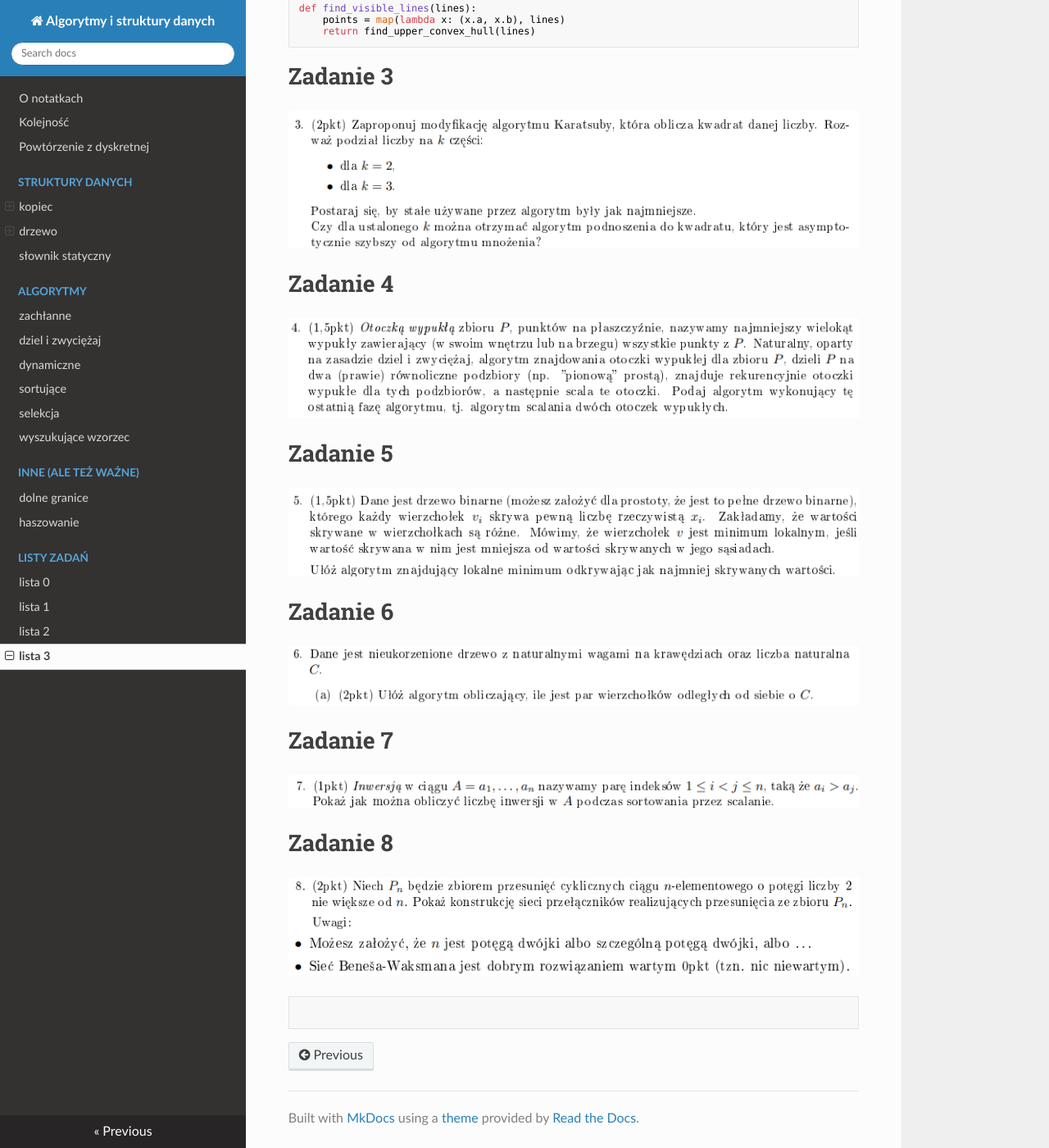
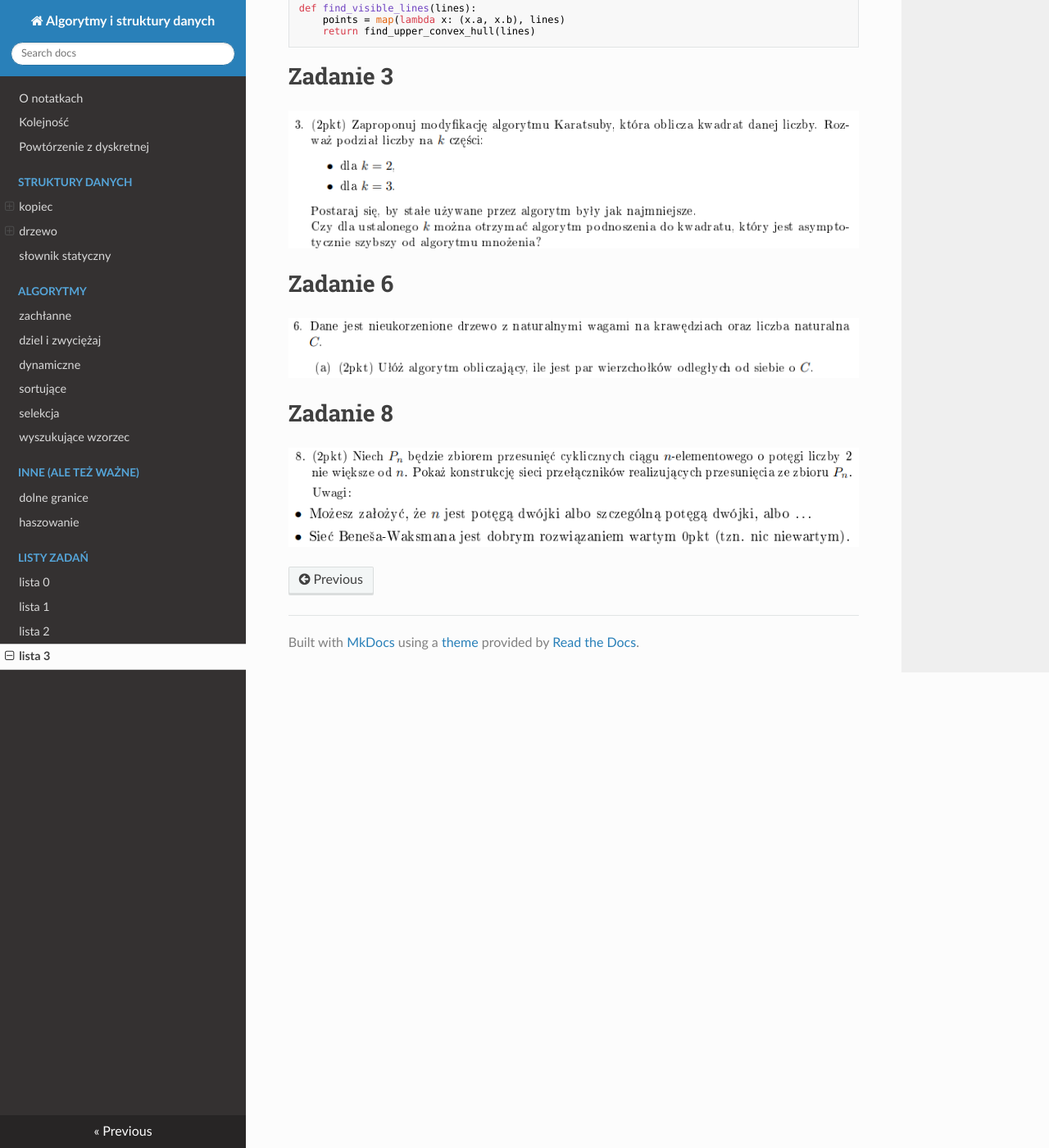
Before and after one commit to const-dominik/aisd-notatki, an MkDocs documentation site: the page built from docs/listy/3.md, in a window 1280 px wide and 1400 px high, scrolled down 5465 px. Shown: the whole window at 82% size. Built offline with MkDocs 1.6.1, drawn with Linux system fonts in a browser that asks for light colours; nearby versions of some CDN libraries.

````diff
--- a/docs/listy/3.md
+++ b/docs/listy/3.md
@@ -85,27 +85,11 @@
 
 ![alt text](images/3_3.png)
 
-# Zadanie 4
-
-![alt text](images/3_4.png)
-
-# Zadanie 5
-
-![alt text](images/3_5.png)
-
 # Zadanie 6
 
 ![alt text](images/3_6.png)
-
-# Zadanie 7
-
-![alt text](images/3_7.png)
 
 # Zadanie 8
 
 ![alt text](images/3_8_1.png)
 ![alt text](images/3_8_2.png)
-
-```
-
-```
````
Also changed, not shown: docs/listy/2.md (+3 -0 lines).
